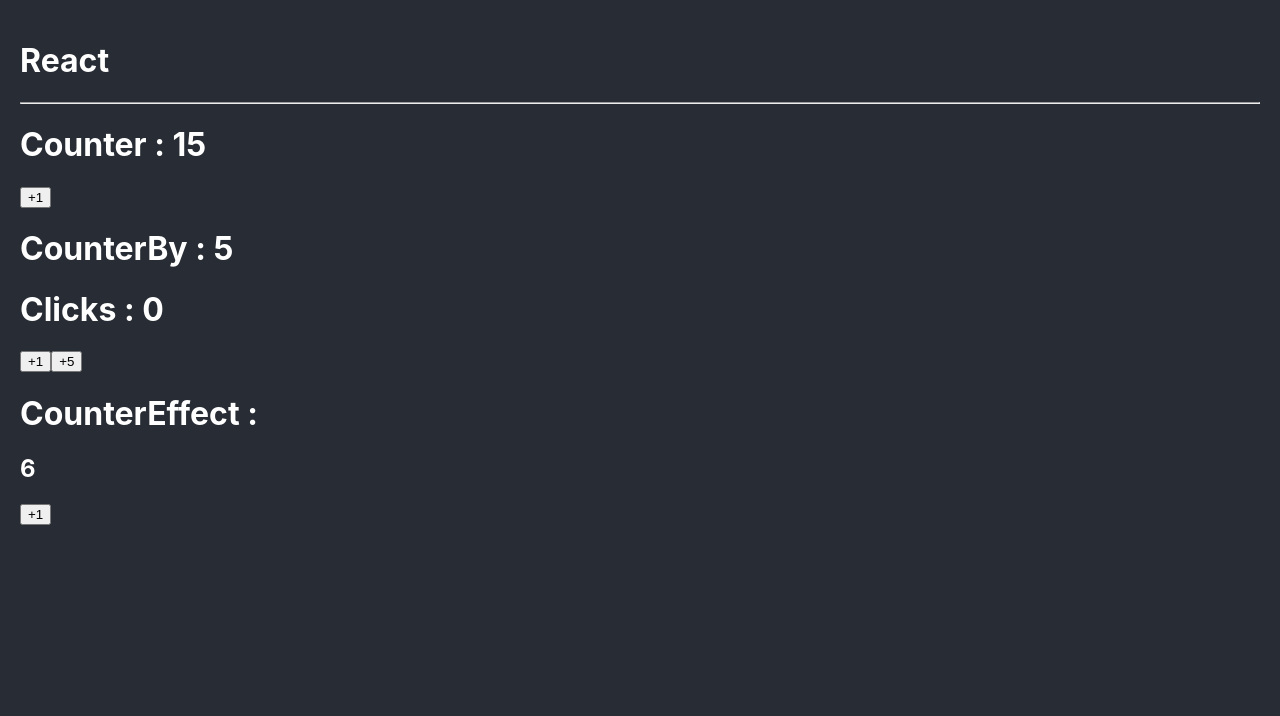
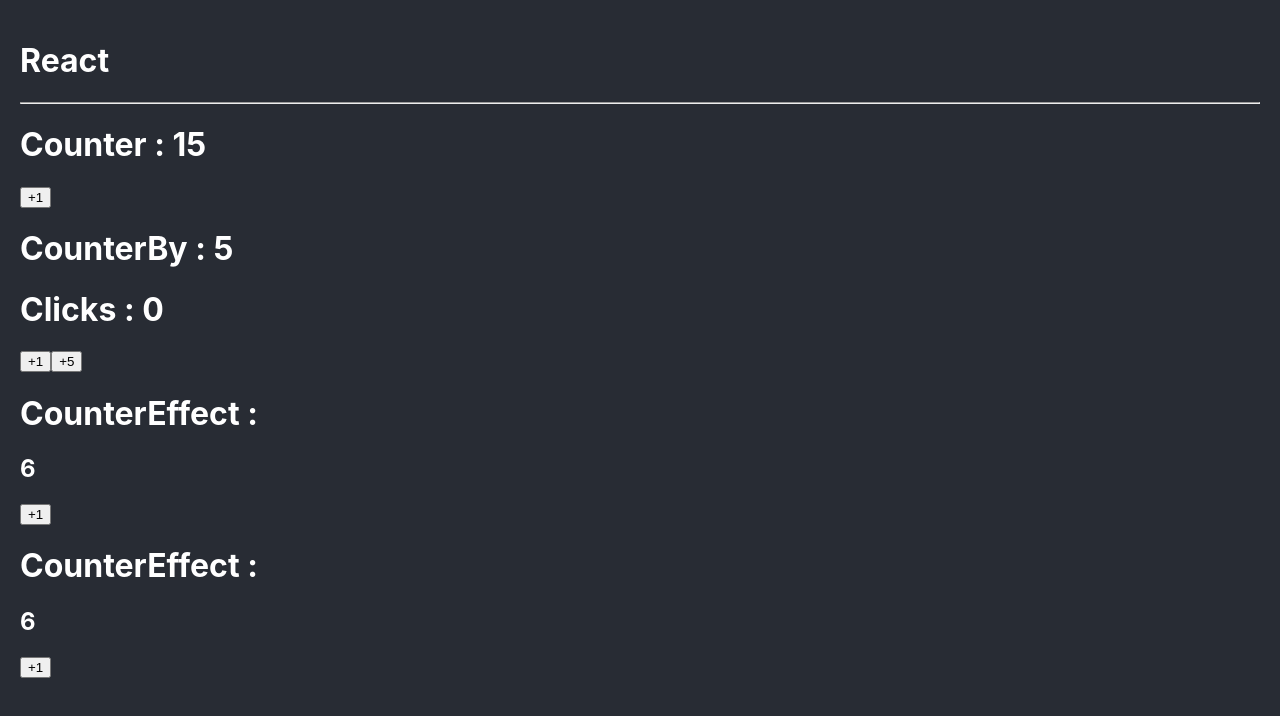
Before and after one commit to jotasenator/ReactTypeScript-ReforzamientoReact, a React (Create React App) app: page / in a window 1280 px wide. Shown: the top 716 px of the page. Built offline with nearby package versions, Linux system fonts and the light colour scheme.

Commit message:
timeLine

```diff
--- a/src/App.tsx
+++ b/src/App.tsx
@@ -11,6 +11,7 @@
       <Counter initialValue={15} />
       <CounterBy />
       <CounterEffect />
+      <CounterEffect />
     </>
   );
 }
--- a/src/bases/CounterEffect.tsx
+++ b/src/bases/CounterEffect.tsx
@@ -1,17 +1,29 @@
-import { useEffect, useState } from "react";
+import { useEffect, useRef, useState } from "react";
 import { gsap } from "gsap";
 
 const MAXIMUM_COUNT = 10;
 
 export const CounterEffect = () => {
   const [counter, setCounter] = useState(6);
+  const counterElement = useRef<HTMLHeadingElement>(null);
 
   useEffect(() => {
     if (counter > 9) {
       console.log("%c Se llego al valor 10 ", "color:yellow;background:blue;");
-      gsap.to("h2", { y: -10, duration: 0.2, ease: "ease.out" }).then(() => {
-        gsap.to("h2", { y: 0, duration: 1, ease: "bounce.out" });
-      });
+
+      const timeLine = gsap.timeline();
+
+      timeLine
+        .to(counterElement.current, {
+          y: -10,
+          duration: 0.2,
+          ease: "ease.out",
+        })
+        .to(counterElement.current, {
+          y: 0,
+          duration: 1,
+          ease: "bounce.out",
+        });
     }
   }, [counter]);
 
@@ -23,7 +35,7 @@
   return (
     <>
       <h1>CounterEffect : </h1>
-      <h2>{counter}</h2>
+      <h2 ref={counterElement}>{counter}</h2>
 
       <button onClick={handleClick}> +1 </button>
     </>
```
